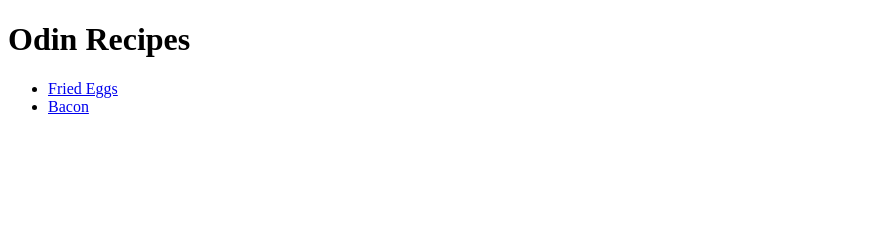
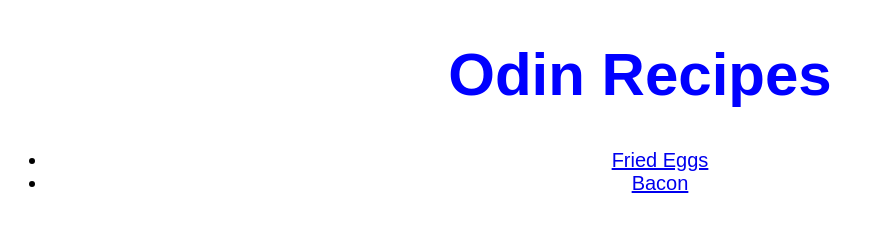
Before and after one commit to mzsigler/odin-recipes, a plain HTML site: page index.html in a window 1280 px wide. Shown: the whole page, without its empty margins (0-884 px from the left). Drawn offline with Linux system fonts and the light colour scheme.

Commit message:
Adding some style

```diff
--- a/index.html
+++ b/index.html
@@ -1,19 +1,21 @@
 <!DOCTYPE html>
 <html lang="en">
 <head>
+    <link rel="stylesheet" href="style.css">
     <meta charset="UTF-8">
     <meta http-equiv="X-UA-Compatible" content="IE=edge">
     <meta name="viewport" content="width=device-width, initial-scale=1.0">
     <title>Recipes</title>
 </head>
 <body>
-    <h1>Odin Recipes</h1>
+    <div class="mainTitle"><h1>Odin Recipes</h1></div>
+    <div class="recipeList">
 <ul>
    <li><a href="eggs.html">Fried Eggs</a></li>
    <li><a href="bacon.html">Bacon</a></li>
 
 </ul>
-
+</div>
 
 </body>
 </html>
--- a/style.css
+++ b/style.css
@@ -0,0 +1,18 @@
+img {
+    height: auto;
+    width: 600px;
+}
+
+.mainTitle {
+    text-align: center;
+    font-size: 30px;
+    color: blue;
+    font-family: Arial, Helvetica, sans-serif;
+}
+
+.recipeList {
+    font-family: Arial, Helvetica, sans-serif;
+    text-align: center;
+    font-size: 20px;
+    size: 40vw;
+}
```
Also changed, not shown: bacon.html (+1 -0 lines), eggs.html (+1 -0 lines).
